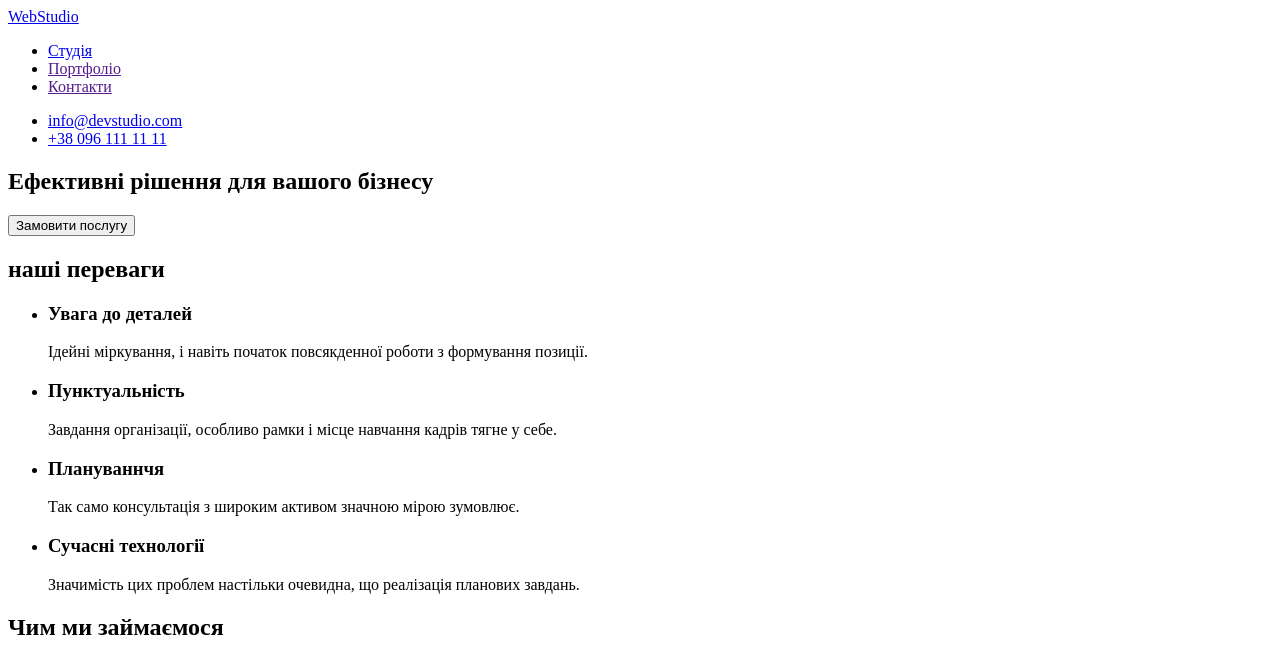
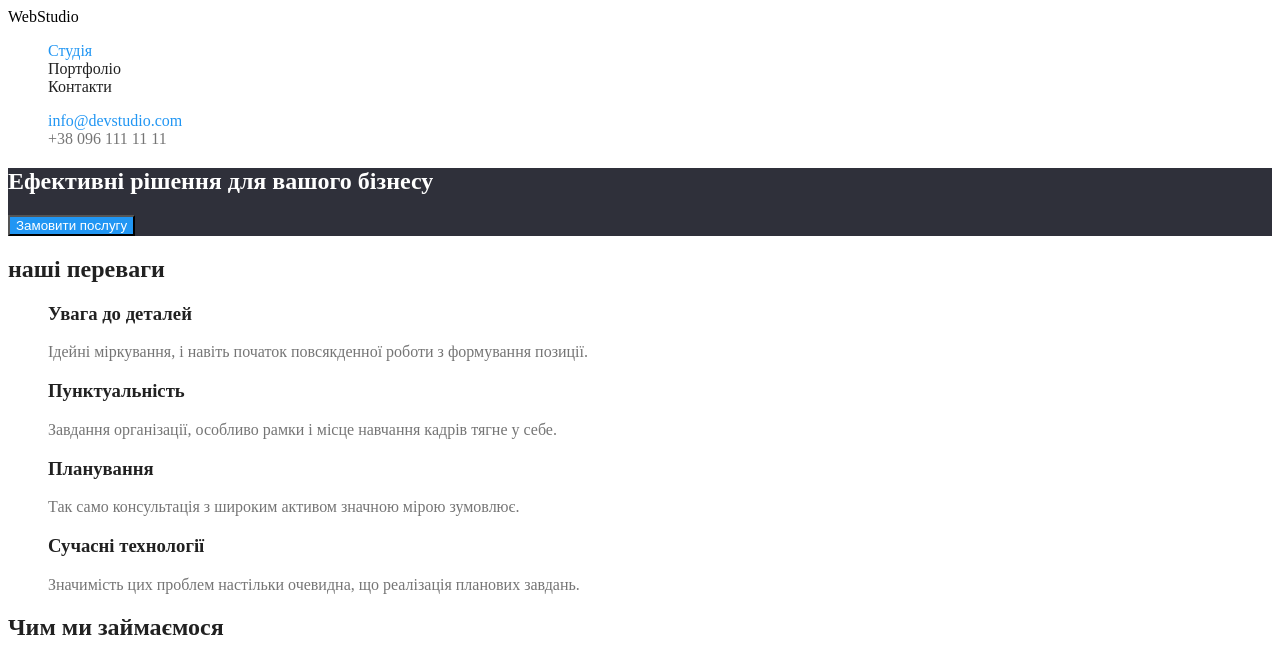
Before and after one commit to Irene5698/goit-markup-hw-01, a plain HTML site: page index.html in a window 1280 px wide. Shown: the top 657 px of the page. Drawn offline with Linux system fonts and the light colour scheme.

Commit message:
Додано стилі сss

```diff
--- /dev/null
+++ b/CSS/styles.css
@@ -0,0 +1,110 @@
+/* Колір основного тексту
+#000000*/
+/* Другий колір
+#757575
+#FFFFFF */
+/* Акцент #2196F3*/
+/* Основний колір фону #FFFFFF*/
+/* Другий колір фону #F5F4FA*/
+
+
+body {
+    color: #757575;
+    background-color: #FFFFFF;
+
+/*page-header */
+
+.page-header {
+    background-color: #FFFFFF;
+}
+
+/* site-nav */
+}
+.logo {
+    color: #000000;
+}
+ul {
+    list-style: none;
+}
+a {
+    text-decoration: none;
+}
+.site-studio {
+    color: #2196F3;
+}
+.site-studio:active {
+color: #0e2232;
+}
+.site-portfolio {
+    color: #212121;
+}
+
+.site-nav .site-portfolio.current {
+    color: #212121;
+}
+
+
+.site-contacts {
+    color: #212121;
+}
+.site-mail {
+    color: #2196F3;
+}
+.site-mail:hover,
+.site-mail:focus {
+    color: tomato;
+}
+.site-tel {
+    color: #757575;
+}
+/* hero */
+.hero {
+    background-color: #2F303A;
+}
+.hero-title {
+    color: #FFFFFF;
+}
+/* button */
+.button {
+    color: #FFFFFF;
+    background-color: #2196F3;
+    }
+
+/* section */
+
+.section-title {
+    color: #212121;
+}
+
+/* features */
+
+.feature-list .title {
+    color: #212121;
+}
+
+/* team */
+.team .title {
+    color: #212121;
+}
+
+.our-team {
+    background-color: #F5F4FA;
+}
+
+/* Footer */
+
+footer {
+    background-color: #2F303A;
+}
+.footer-logo {
+    color: #FFFFFF;
+}
+.footer-links-address {
+    color: #FFFFFF;
+}
+.footer-links-mail {
+    color: rgba(255, 255, 255, 0.6);
+}
+.footer-links-tel {
+    color: rgba(255, 255, 255, 0.6);
+}
--- a/index.html
+++ b/index.html
@@ -5,54 +5,56 @@
     <meta http-equiv="X-UA-Compatible" content="IE=edge" />
     <meta name="viewport" content="width=, initial-scale=1.0" />
     <title>Document</title>
+    <link rel="stylesheet" href="./CSS/styles.css">
   </head>
   <body>
-    <header>
+    <header class="page-header">
       <nav>
-        <a href="./index.html">WebStudio</a>
-        <ul>
-          <li><a href="./index.html">Студія</a></li>
-          <li><a href="">Портфоліо</a></li>
-          <li><a href="">Контакти</a></li>
+        <a href="./index.html" class="logo">WebStudio</a>
+        <ul class="site-nav">
+          <li><a href="./index.html" class="site-studio">Студія</a></li>
+          <li><a href="./Portfolio.html" class="site-portfolio current">Портфоліо</a></li>
+          <li><a href="" class="site-contacts">Контакти</a></li>
         </ul>
       </nav>
-      <ul>
-        <li><a href="mailto:info@devstudio.com">info@devstudio.com</a></li>
-        <li><a href="tel:+380961111111">+38 096 111 11 11 </a></li>
+      <ul class="site-nav">
+        <li><a href="mailto:info@devstudio.com" class="site-mail">info@devstudio.com</a></li>
+        <li><a href="tel:+380961111111" class="site-tel">+38 096 111 11 11 </a></li>
       </ul>
     </header>
+    <!--Hero-->
     <main>
-      <section>
-        <h1>Ефективні рішення для вашого бізнесу</h1>
-        <button type="button">Замовити послугу</button>
+      <section class="hero">
+        <h1 class="hero-title">Ефективні рішення для вашого бізнесу</h1>
+        <button type="button" class="button">Замовити послугу</button>
       </section>
       <!--Features-->
-      <section>
-        <h2>наші переваги</h2>
+      <section class="section">
+        <h2 class="section-title">наші переваги</h2>
         <!--hide with css-->
-        <ul>
+        <ul class="feature-list">
           <li>
-            <h3>Увага до деталей</h3>
+            <h3 class="title">Увага до деталей</h3>
             <p>
               Ідейні міркування, і навіть початок повсякденної роботи з
               формування позиції.
             </p>
           </li>
           <li>
-            <h3>Пунктуальність</h3>
+            <h3 class="title">Пунктуальність</h3>
             <p>
               Завдання організації, особливо рамки і місце навчання кадрів тягне
               у себе.
             </p>
           </li>
           <li>
-            <h3>Плануваннчя</h3>
+            <h3 class="title">Планування</h3>
             <p>
               Так само консультація з широким активом значною мірою зумовлює.
             </p>
           </li>
           <li>
-            <h3>Сучасні технології</h3>
+            <h3 class="title">Сучасні технології</h3>
             <p>
               Значимість цих проблем настільки очевидна, що реалізація планових
               завдань.
@@ -60,8 +62,8 @@
           </li>
         </ul>
       </section>
-      <section>
-        <h2>Чим ми займаємося</h2>
+      <section class="section">
+        <h2 class="section-title">Чим ми займаємося</h2>
         <ul>
           <li>
             <img
@@ -86,17 +88,17 @@
           </li>
         </ul>
       </section>
-      <section>
-        <h2>Наша команда</h2>
+      <section class="section our-team">
+        <h2 class="section-title">Наша команда</h2>
         <!--Team-->
-        <ul>
+        <ul class="team">
           <li>
             <img
               src="./images/img(3).jpg"
               alt="Фотографія Ігора Дем'яненка"
               width="270"
             />
-            <h3>Ігор Дем'яненко</h3>
+            <h3 class="title">Ігор Дем'яненко</h3>
             <p>Product Designer</p>
           </li>
           <li>
@@ -105,7 +107,7 @@
               alt="Фотографія Ольги Рєпіної"
               width="270"
             />
-            <h3>Ольга Рєпіна</h3>
+            <h3 class="title">Ольга Рєпіна</h3>
             <p>Frontend Developer</p>
           </li>
           <li>
@@ -114,7 +116,7 @@
               alt="Фотографія Миколи Тарасова"
               width="270"
             />
-            <h3>Микола Тарасов</h3>
+            <h3 class="title">Микола Тарасов</h3>
             <p>Marketing</p>
           </li>
           <li>
@@ -123,7 +125,7 @@
               alt="Фотографія Михайла Єромакова"
               width="270"
             />
-            <h3>Михайло Єрмаков</h3>
+            <h3 class="title">Михайло Єрмаков</h3>
             <p>UI Designer</p>
           </li>
         </ul>
@@ -131,22 +133,23 @@
     </main>
     <!--Футер-->
     <footer>
-      <a href="index.html">WebStudio</a>
+      <a href="index.html" class="footer-logo">WebStudio</a>
       <address>
-        <ul>
+        <ul class="footer-links">
           <li>
             <a
               href="https://goo.gl/maps/UkvPf8FKuMviGqub8"
               target="_blank"
               rel="noopener noreferrer"
-              >м. Київ, пр-т Лесі Українки, 26</a
+              class="footer-links-address"
+              >м. Київ, пр-т Лесі Українки, 26 </a
             >
           </li>
           <li>
-            <a href="mailto:info@devstudio.com">info@devstudio.com</a>
+            <a href="mailto:info@devstudio.com" class="footer-links-mail">info@devstudio.com</a>
           </li>
           <li>
-            <a href="tel:+380961111111">+38 096 111 11 11 </a>
+            <a href="tel:+380961111111" class="footer-links-tel">+38 096 111 11 11 </a>
           </li>
         </ul>
       </address>
```
Also changed, not shown: Portfolio.html (added, +12 -0 lines).
